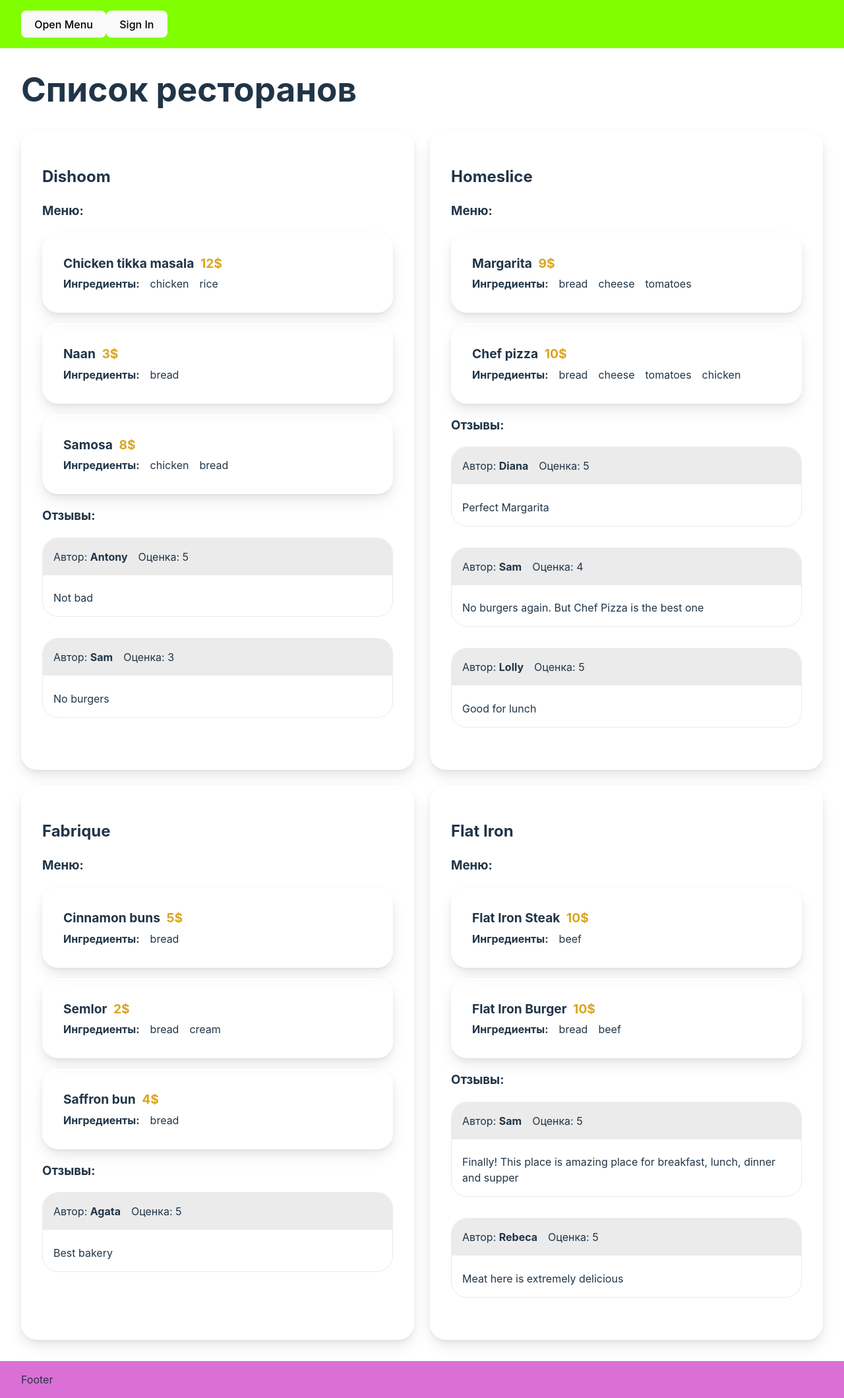
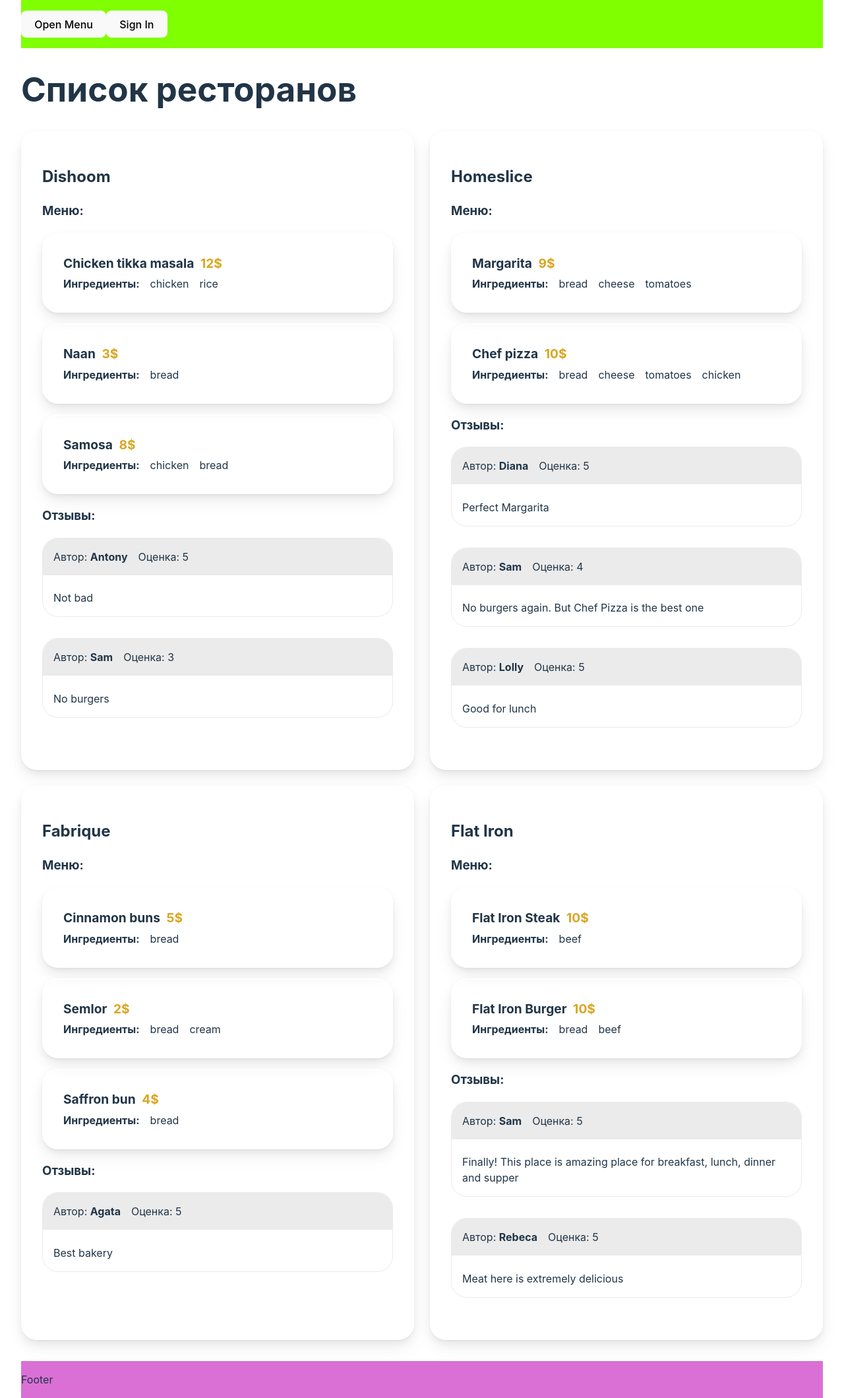
Before and after one commit to alex-stroev/react-2024-91-15, a React (Vite) app: page / in a window 1280 px wide. Shown: the whole page at 66% size. Built offline with nearby package versions, Linux system fonts and the light colour scheme.

Commit message:
components renamed

```diff
--- a/src/App.jsx
+++ b/src/App.jsx
@@ -1,13 +1,11 @@
 import { Layout } from "./components/Layout/component";
-import { RestaurantsList } from "./components/RestaurantsList/component";
+import { Restaurants } from "./components/Restaurants/component";
 import "./App.scss";
 
 function App() {
     return (
         <Layout>
-            <div className="kernel">
-                <RestaurantsList />
-            </div>
+            <Restaurants />
         </Layout>
     );
 }
--- a/src/components/Footer/component.jsx
+++ b/src/components/Footer/component.jsx
@@ -1,8 +1,4 @@
 import styles from "./styles.module.scss";
 export const Footer = () => {
-    return (
-        <footer className={styles.root}>
-            <div className="kernel">Footer</div>
-        </footer>
-    );
+    return <footer className={styles.root}>Footer</footer>;
 };
--- a/src/components/Header/component.jsx
+++ b/src/components/Header/component.jsx
@@ -3,10 +3,8 @@ import styles from "./styles.module.scss";
 export const Header = () => {
     return (
         <header className={styles.root}>
-            <div className="kernel">
-                <Button onclick={() => console.log("Menu")}>Open Menu</Button>
-                <Button onclick={() => console.log("Sign In")}>Sign In</Button>
-            </div>
+            <Button onclick={() => console.log("Menu")}>Open Menu</Button>
+            <Button onclick={() => console.log("Sign In")}>Sign In</Button>
         </header>
     );
 };
--- a/src/components/Layout/component.jsx
+++ b/src/components/Layout/component.jsx
@@ -2,7 +2,7 @@ import { Header } from "../Header/component";
 import { Footer } from "../Footer/component";
 export const Layout = ({ children }) => {
     return (
-        <div>
+        <div className="kernel">
             <Header />
             {children}
             <Footer />
--- a/src/components/RestaurantItem/component.jsx
+++ b/src/components/Restaurant/component.jsx
@@ -3,7 +3,7 @@ import styles from "./styles.module.scss";
 import { RestaurantReviews } from "../RestaurantReviews/component";
 import { RestaurantMenus } from "../RestaurantMenus/component";
 
-export const RestaurantItem = ({ restaurant }) => {
+export const Restaurant = ({ restaurant }) => {
     return (
         <div className={styles.item}>
             <h2>{restaurant.name}</h2>
--- a/src/components/RestaurantsList/component.jsx
+++ b/src/components/Restaurants/component.jsx
@@ -1,8 +1,8 @@
 import styles from "./styles.module.scss";
 import { restaurants } from "../../materials/mock";
-import { RestaurantItem } from "../RestaurantItem/component";
+import { Restaurant } from "../Restaurant/component";
 
-export const RestaurantsList = () => {
+export const Restaurants = () => {
     console.log(restaurants);
     return (
         <div>
@@ -10,7 +10,7 @@ export const RestaurantsList = () => {
 
             <div className={styles.list}>
             {restaurants.map((item) => {
-                return <RestaurantItem restaurant={item} />;
+                return <Restaurant restaurant={item} />;
             })}
             </div>
         </div>
```
Also changed, not shown: src/components/Restaurant/styles.module.scss (renamed from src/components/RestaurantItem/styles.module.scss), src/components/Restaurants/styles.module.scss (renamed from src/components/RestaurantsList/styles.module.scss).
